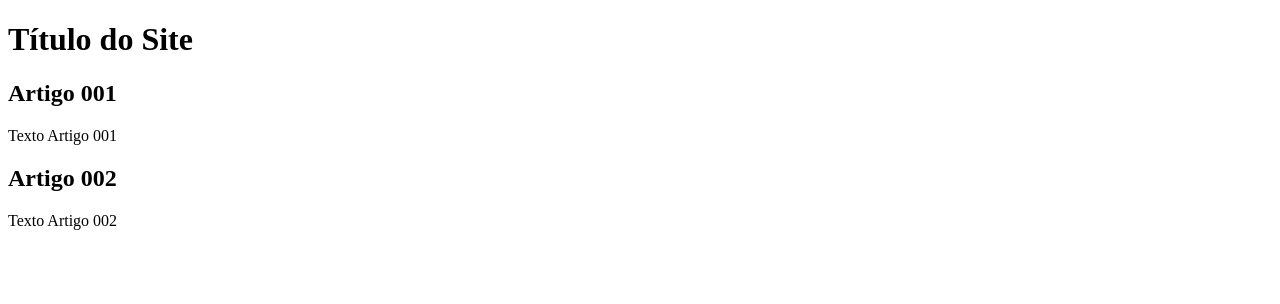
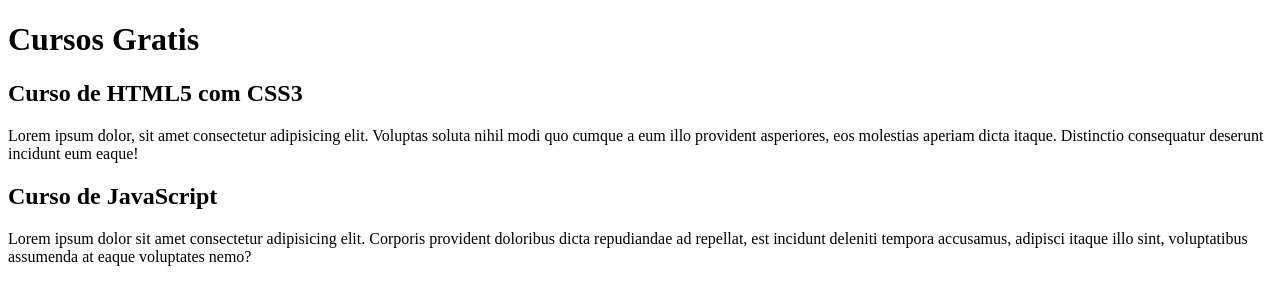
Before and after one commit to CarlosLucena1/projeto-site, a plain HTML site: page index.html in a window 1280 px wide. Drawn offline with Linux system fonts and the light colour scheme.

Commit message:
comecei a escreve o conteudo

```diff
--- a/index.html
+++ b/index.html
@@ -8,15 +8,15 @@
 <body>
     <main>
         <header>
-            <h1>Título do Site</h1>
+            <h1>Cursos Gratis</h1>
         </header>
         <article>
-        <h2>Artigo 001</h2>
-        <p>Texto Artigo 001</p>
+        <h2>Curso de HTML5 com CSS3</h2>
+        <p>Lorem ipsum dolor, sit amet consectetur adipisicing elit. Voluptas soluta nihil modi quo cumque a eum illo provident asperiores, eos molestias aperiam dicta itaque. Distinctio consequatur deserunt incidunt eum eaque!</p>
         </article>
         <article>
-            <h2>Artigo 002</h2>
-            <p>Texto Artigo 002</p>
+            <h2>Curso de JavaScript</h2>
+            <p>Lorem ipsum dolor sit amet consectetur adipisicing elit. Corporis provident doloribus dicta repudiandae ad repellat, est incidunt deleniti tempora accusamus, adipisci itaque illo sint, voluptatibus assumenda at eaque voluptates nemo?</p>
         </article>
     </main>
 </body>
```
